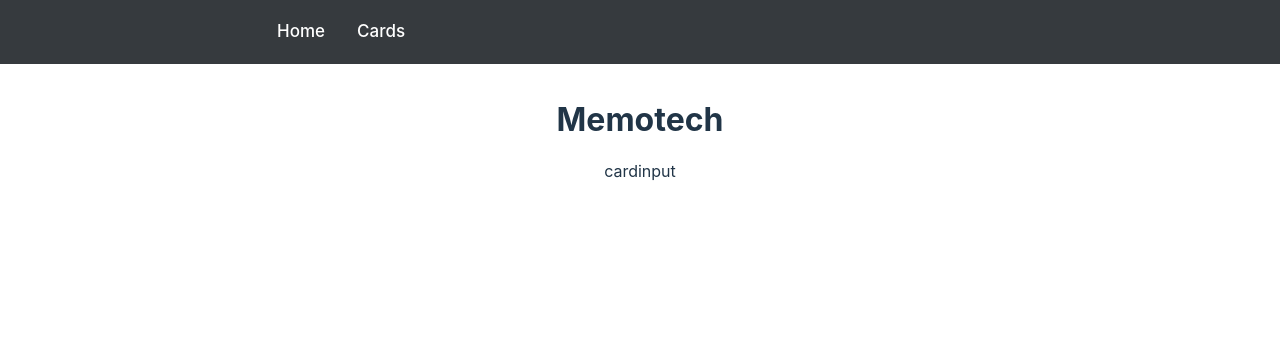
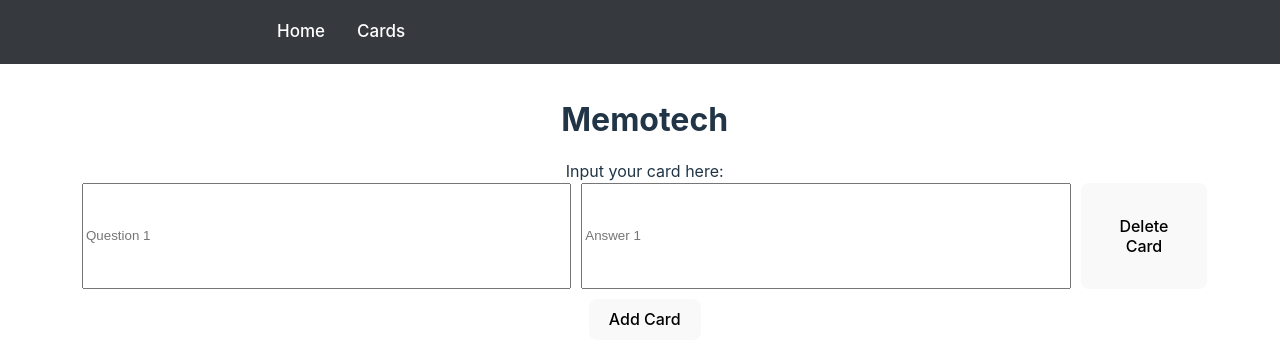
Before and after one commit to ryanhuang8/MemoTech, a React (Vite) app in the folder frontend/: page / in a window 1280 px wide. Shown: the top 364 px of the page. Built offline with nearby package versions, Linux system fonts and the light colour scheme.

Commit message:
feat: Added boxes

```diff
--- a/frontend/src/components/CardInput.tsx
+++ b/frontend/src/components/CardInput.tsx
@@ -1,7 +1,74 @@
+import React, { useState, ChangeEvent, useEffect } from 'react';
+import { useHistory } from 'react-router-dom';
+
+interface CardPair {
+  id: number;
+  question: string;
+  answer: string;
+}
+
 function CardInput() {
+  const [pairs, setPairs] = useState<CardPair[]>(() => {
+    // Retrieve stored pairs from local storage or initialize with a default pair
+    const storedPairs = localStorage.getItem('cardPairs');
+    return storedPairs ? JSON.parse(storedPairs) : [{ id: 1, question: '', answer: '' }];
+  });
+
+  useEffect(() => {
+    // Save pairs to local storage whenever pairs change
+    localStorage.setItem('cardPairs', JSON.stringify(pairs));
+  }, [pairs]);
+
+  const handleAddPair = () => {
+    setPairs((prevPairs) => [
+      ...prevPairs,
+      { id: prevPairs.length + 1, question: '', answer: '' },
+    ]);
+  };
+
+  const handleDeletePair = (id: number) => {
+    setPairs((prevPairs) => {
+      const updatedPairs = prevPairs.filter((pair) => pair.id !== id);
+      // Reassign new IDs to the remaining pairs
+      return updatedPairs.map((pair, index) => ({ ...pair, id: index + 1 }));
+    });
+  };
+
+  const handleInputChange = (id: number, field: string, value: string) => {
+    setPairs((prevPairs) =>
+      prevPairs.map((pair) =>
+        pair.id === id ? { ...pair, [field]: value } : pair
+      )
+    );
+  };
+
   return (
     <div>
-      <div>cardinput</div>
+      <div>Input your card here:</div>
+      {pairs.map((pair) => (
+        <div key={pair.id} style={{ display: 'flex', marginBottom: '10px' }}>
+          <input
+            type="text"
+            placeholder={`Question ${pair.id}`}
+            value={pair.question}
+            onChange={(e: ChangeEvent<HTMLInputElement>) =>
+              handleInputChange(pair.id, 'question', e.target.value)
+            }
+            style={{ width: '500px', height: '100px', marginRight: '10px' }}
+          />
+          <input
+            type="text"
+            placeholder={`Answer ${pair.id}`}
+            value={pair.answer}
+            onChange={(e: ChangeEvent<HTMLInputElement>) =>
+              handleInputChange(pair.id, 'answer', e.target.value)
+            }
+            style={{ width: '500px', height: '100px', marginRight: '10px' }}
+          />
+          <button onClick={() => handleDeletePair(pair.id)}>Delete Card</button>
+        </div>
+      ))}
+      <button onClick={handleAddPair}>Add Card</button>
     </div>
   );
 }
```
